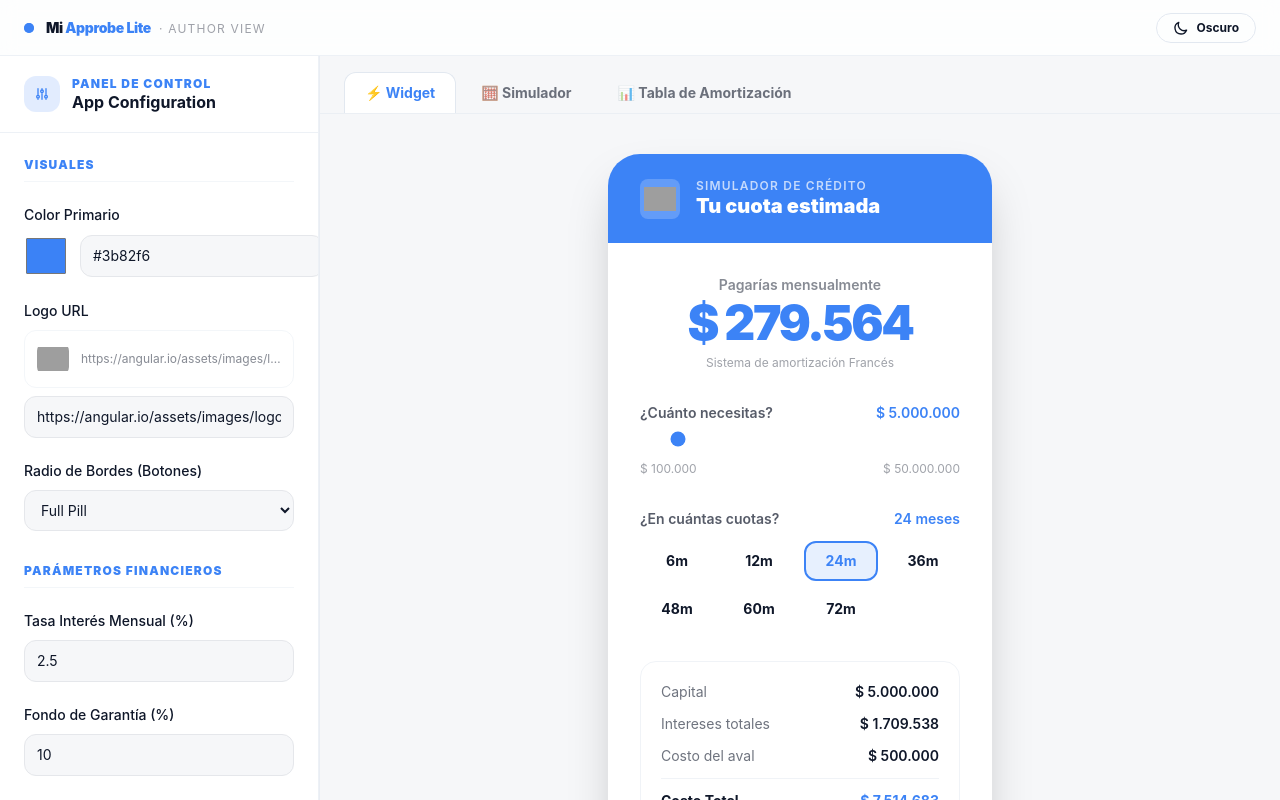
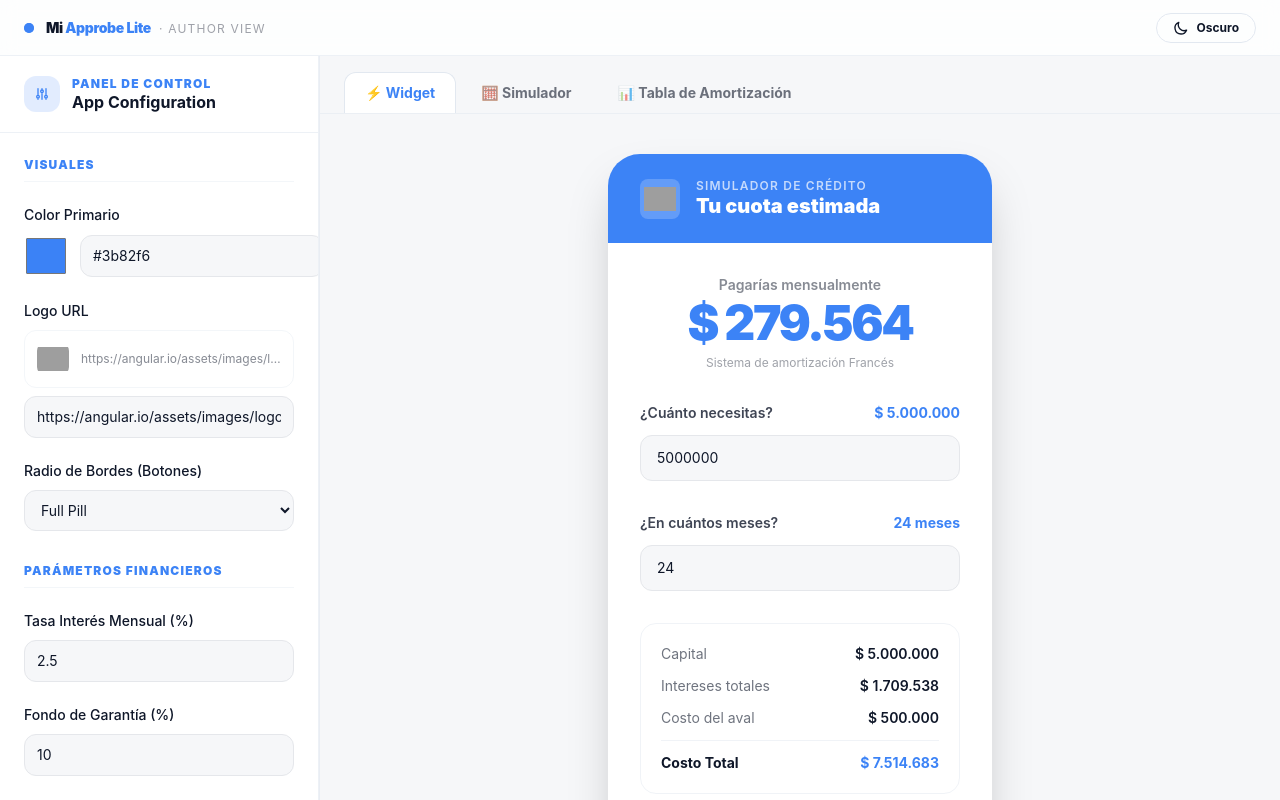
Before and after one commit to anmawex/white-label-a15, an Angular app: page / in a window 1280 px wide. Built offline with nearby package versions, Linux system fonts and the light colour scheme; grey boxes are pictures that could not be loaded.

Commit message:
feat: Refactor amount and term inputs to use `app-input` and `app-form-field` components with added validation and dynamic CTA button state.

```diff
--- a/src/app/shared/components/organisms/white-label-widget/white-label-widget.component.ts
+++ b/src/app/shared/components/organisms/white-label-widget/white-label-widget.component.ts
@@ -14,11 +14,13 @@ import { CreditEngineService } from '../../../../core/services/credit-engine.ser
 import { CurrencyFormatPipe } from '../../../pipes/currency-format.pipe';
 import { AppConfiguration } from '../../../../core/models/configuration.model';
 import { CreditBreakdown, CreditInput } from '../../../../core/models/credit.model';
+import { InputComponent } from '../../atoms/input/input.component';
+import { FormFieldComponent } from '../../molecules/form-field/form-field.component';
 
 @Component({
   selector: 'app-white-label-widget',
   standalone: true,
-  imports: [CommonModule, FormsModule, CurrencyFormatPipe],
+  imports: [CommonModule, FormsModule, CurrencyFormatPipe, InputComponent, FormFieldComponent],
   template: `
     <div
       class="w-full rounded-[2rem] overflow-hidden shadow-2xl transition-all duration-500"
@@ -57,56 +59,43 @@ import { CreditBreakdown, CreditInput } from '../../../../core/models/credit.mod
           <p class="text-foreground/40 text-xs mt-2">Sistema de amortización Francés</p>
         </div>
 
-        <!-- ── Slider de Monto ── -->
+        <!-- ── Digitación de Monto ── -->
         <div class="space-y-3" *ngIf="localInput && config">
-          <div class="flex justify-between text-sm font-semibold">
-            <span class="text-foreground/70">¿Cuánto necesitas?</span>
-            <span [style.color]="'hsl(var(--widget-primary))'">
-              {{ localInput.requestedAmount | currencyFormat }}
-            </span>
-          </div>
-          <input
-            type="range"
-            name="widgetAmountSlider"
-            [min]="config.validation.minAmount"
-            [max]="config.validation.maxAmount"
-            step="500000"
-            [(ngModel)]="localInput.requestedAmount"
-            (ngModelChange)="onSliderChange()"
-            class="w-full h-2 rounded-full appearance-none cursor-pointer outline-none
-                   focus-visible:ring-2 focus-visible:ring-offset-2 transition-shadow"
-            [style.accentColor]="'hsl(var(--widget-primary))'"
-            aria-label="Ajustar monto del crédito"
-          />
-          <div class="flex justify-between text-xs text-foreground/40">
-            <span>{{ config.validation.minAmount | currencyFormat }}</span>
-            <span>{{ config.validation.maxAmount | currencyFormat }}</span>
+          <app-form-field label="¿Cuánto necesitas?" [rightLabel]="(localInput.requestedAmount | currencyFormat) || ''" forId="widgetAmount">
+            <app-input
+              inputId="widgetAmount"
+              name="widgetAmountInput"
+              type="number"
+              [min]="config.validation.minAmount"
+              [max]="config.validation.maxAmount"
+              step="50000"
+              [(ngModel)]="localInput.requestedAmount"
+              (ngModelChange)="onSliderChange()">
+            </app-input>
+          </app-form-field>
+          <!-- Alerta -->
+          <div *ngIf="localInput.requestedAmount < config.validation.minAmount || localInput.requestedAmount > config.validation.maxAmount" class="text-xs font-bold text-red-500 mt-2">
+            Rango permitido: {{ config.validation.minAmount | currencyFormat }} - {{ config.validation.maxAmount | currencyFormat }}
           </div>
         </div>
 
-        <!-- ── Selector de Cuotas ── -->
+        <!-- ── Digitación de Plazo ── -->
         <div class="space-y-3" *ngIf="localInput && config">
-          <div class="flex justify-between text-sm font-semibold">
-            <span class="text-foreground/70">¿En cuántas cuotas?</span>
-            <span [style.color]="'hsl(var(--widget-primary))'">
-              {{ localInput.termMonths }} meses
-            </span>
-          </div>
-
-          <!-- Chips de cuotas rápidas -->
-          <div class="grid grid-cols-4 gap-2">
-            <button
-              *ngFor="let t of termOptions"
-              type="button"
-              class="py-2 rounded-xl text-sm font-bold border-2 transition-all duration-200 focus-visible:outline-none focus-visible:ring-2 focus-visible:ring-offset-2 active:scale-95"
-              [style.borderColor]="localInput.termMonths === t ? 'hsl(var(--widget-primary))' : 'transparent'"
-              [style.backgroundColor]="localInput.termMonths === t ? 'hsl(var(--widget-primary) / 0.12)' : 'hsl(var(--muted))'"
-              [style.color]="localInput.termMonths === t ? 'hsl(var(--widget-primary))' : 'hsl(var(--muted-foreground))'"
-              [style.--tw-ring-color]="'hsl(var(--widget-primary))'"
-              (click)="setTerm(t)"
-            >
-              {{ t }}m
-            </button>
+          <app-form-field label="¿En cuántos meses?" [rightLabel]="localInput.termMonths + ' meses'" forId="widgetTerm">
+             <app-input
+              inputId="widgetTerm"
+              name="widgetTermInput"
+              type="number"
+              min="1"
+              [max]="config.validation.maxTermMonths"
+              step="1"
+              [(ngModel)]="localInput.termMonths"
+              (ngModelChange)="onSliderChange()">
+            </app-input>
+          </app-form-field>
+          <!-- Alerta -->
+          <div *ngIf="localInput.termMonths > config.validation.maxTermMonths || localInput.termMonths < 1" class="text-xs font-bold text-red-500 mt-2">
+            Plazo máximo permitido: {{ config.validation.maxTermMonths }} meses
           </div>
         </div>
 
@@ -134,15 +123,17 @@ import { CreditBreakdown, CreditInput } from '../../../../core/models/credit.mod
         <!-- ── CTA Button ── -->
         <button
           type="button"
+          [disabled]="isInvalid()"
           class="w-full py-4 font-black text-white text-sm uppercase tracking-widest
-                 transition-all duration-200 active:scale-[0.98] shadow-lg
+                 transition-all duration-200 shadow-lg
                  focus-visible:outline-none focus-visible:ring-2 focus-visible:ring-offset-2"
-          [style.background]="'hsl(var(--widget-primary))'"
+          [ngClass]="isInvalid() ? 'opacity-50 cursor-not-allowed scale-100' : 'active:scale-[0.98] cursor-pointer hover:opacity-95'"
+          [style.background]="isInvalid() ? 'hsl(var(--muted-foreground))' : 'hsl(var(--widget-primary))'"
           [style.borderRadius]="widgetRadius"
-          [style.boxShadow]="'0 8px 24px hsl(var(--widget-primary) / 0.35)'"
+          [style.boxShadow]="isInvalid() ? 'none' : '0 8px 24px hsl(var(--widget-primary) / 0.35)'"
           [style.--tw-ring-color]="'hsl(var(--widget-primary))'"
         >
-          Solicitar este Crédito
+          {{ isInvalid() ? 'Corrige los errores' : 'Solicitar este Crédito' }}
         </button>
 
         <!-- Pie de transparencia -->
@@ -255,4 +246,16 @@ export class WhiteLabelWidgetComponent implements OnInit, OnDestroy {
     }
     return `${Math.round(h*360)} ${Math.round(s*100)}% ${Math.round(l*100)}%`;
   }
+
+  isInvalid(): boolean {
+    if (!this.localInput || !this.config) return true;
+
+    const amountOut = this.localInput.requestedAmount < this.config.validation.minAmount ||
+                      this.localInput.requestedAmount > this.config.validation.maxAmount;
+
+    const termOut = this.localInput.termMonths < 1 ||
+                    this.localInput.termMonths > this.config.validation.maxTermMonths;
+
+    return amountOut || termOut;
+  }
 }
```
